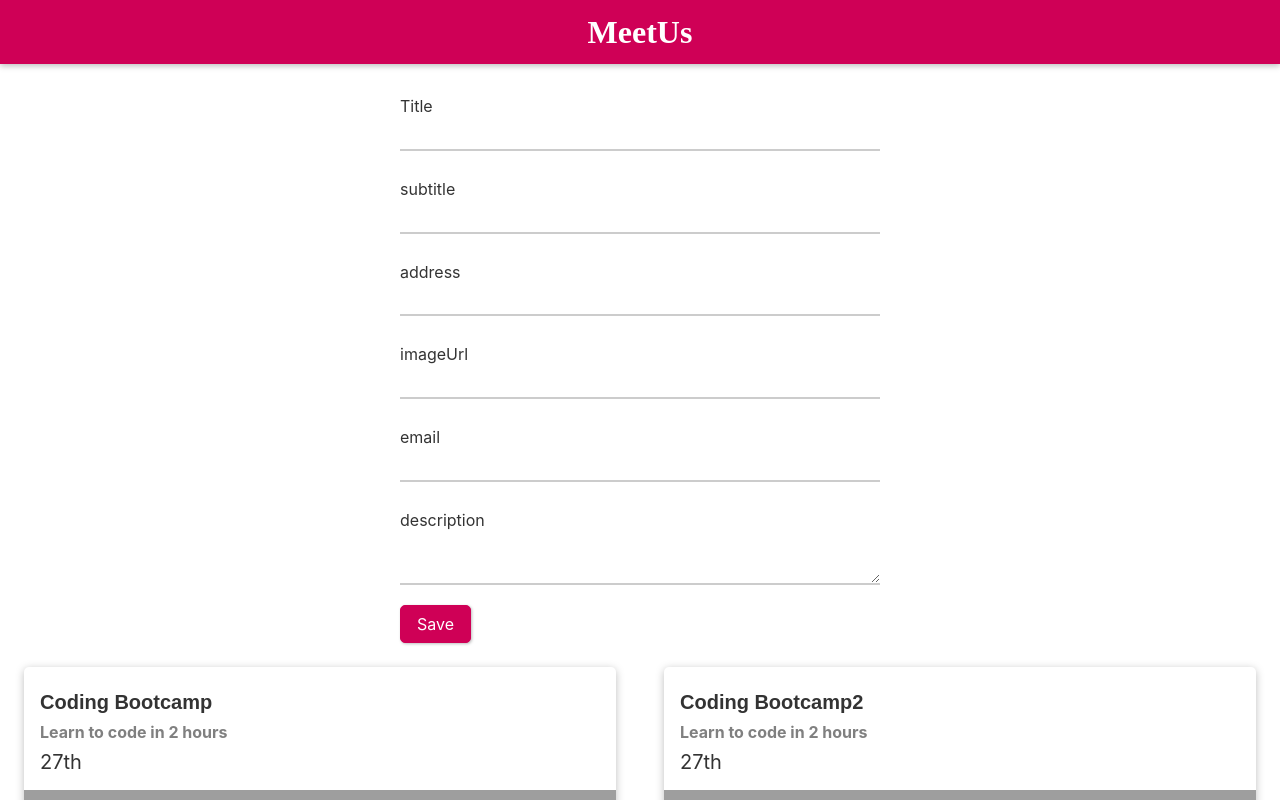
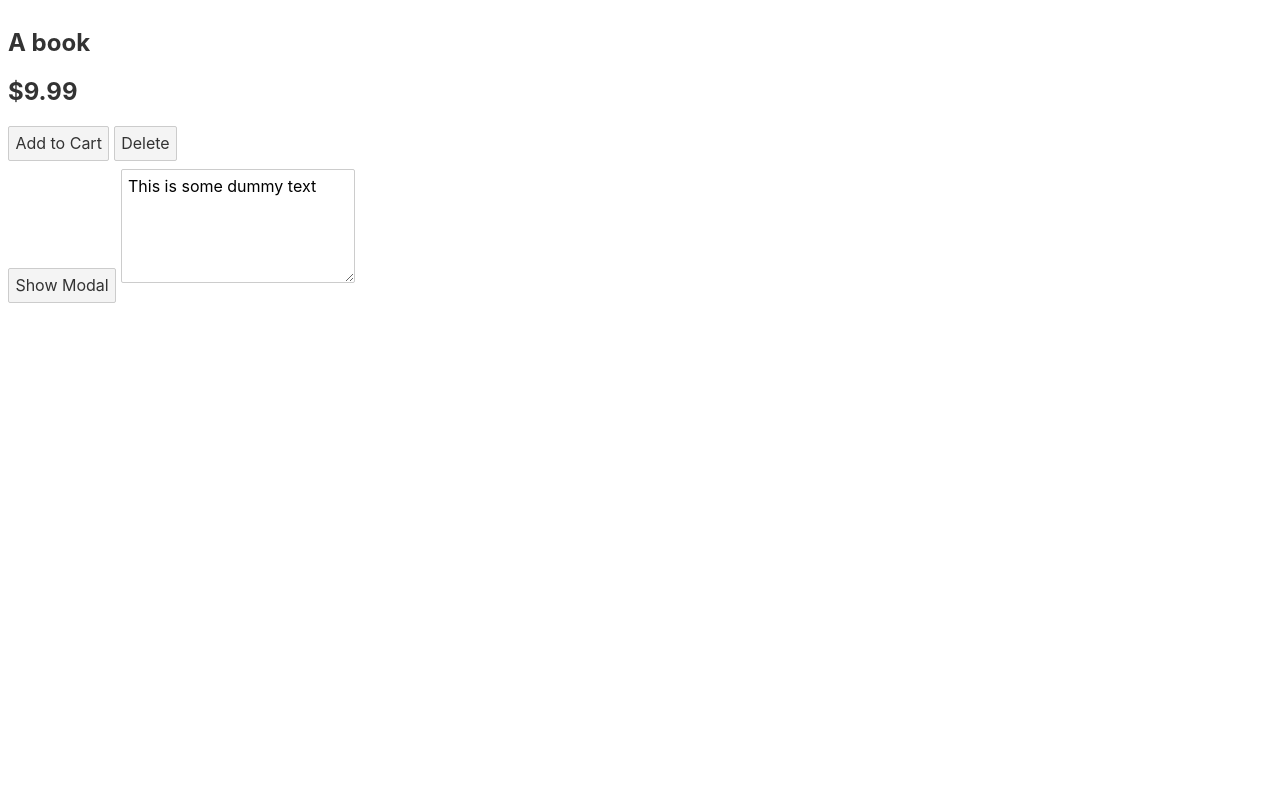
Before and after one commit to chagy/svelte-learn, a Svelte app: page / in a window 1280 px wide. Shown: the top 800 px of the page. Built offline with nearby package versions, Linux system fonts and the light colour scheme; grey boxes are pictures that could not be loaded.

Commit message:
67. Using tick()

```diff
--- a/src/App.svelte
+++ b/src/App.svelte
@@ -1,122 +1,71 @@
 <script>
-  import Header from "./UI/Header.svelte";
-  import MeetupGrid from "./Meetups/MeetupGrid.svelte";
-  import TextInput from "./UI/TextInput.svelte";
-  import Button from "./UI/Button.svelte";
+  import { tick, afterUpdate } from "svelte";
+  import Product from "./Product.svelte";
+  import Modal from "./Modal.svelte";
 
-  let title = "";
-  let subtitle = "";
-  let address = "";
-  let email = "";
-  let description = "";
-  let imageUrl = "";
-
-  let meetups = [
+  let products = [
     {
-      id: "m1",
-      title: "Coding Bootcamp",
-      subtitle: "Learn to code in 2 hours",
-      description: "In this meetup, webi",
-      imageUrl:
-        "https://images.unsplash.com/photo-1568992688065-536aad8a12f6?ixid=MnwxMjA3fDB8MHxwaG90by1wYWdlfHx8fGVufDB8fHx8&ixlib=rb-1.2.1&auto=format&fit=crop&w=1189&q=80",
-      address: "27th",
-      contactEmail: "code@mail.com",
-    },
-    {
-      id: "m2",
-      title: "Coding Bootcamp2",
-      subtitle: "Learn to code in 2 hours",
-      description: "In this meetup, webi",
-      imageUrl:
-        "https://images.unsplash.com/photo-1568992688065-536aad8a12f6?ixid=MnwxMjA3fDB8MHxwaG90by1wYWdlfHx8fGVufDB8fHx8&ixlib=rb-1.2.1&auto=format&fit=crop&w=1189&q=80",
-      address: "27th",
-      contactEmail: "code@mail.com",
-    },
-    {
-      id: "m3",
-      title: "Coding Bootcamp3",
-      subtitle: "Learn to code in 2 hours",
-      description: "In this meetup, webi",
-      imageUrl:
-        "https://images.unsplash.com/photo-1568992688065-536aad8a12f6?ixid=MnwxMjA3fDB8MHxwaG90by1wYWdlfHx8fGVufDB8fHx8&ixlib=rb-1.2.1&auto=format&fit=crop&w=1189&q=80",
-      address: "27th",
-      contactEmail: "code@mail.com",
+      id: "p1",
+      title: "A book",
+      price: 9.99,
     },
   ];
 
-  function addMeetup() {
-    const newMeetup = {
-      id: Math.random().toString(),
-      title: title,
-      subtitle: subtitle,
-      description: description,
-      imageUrl: imageUrl,
-      contactEmail: email,
-      address: address,
-    };
+  let text = "This is some dummy text";
 
-    meetups = [newMeetup, ...meetups];
+  let showModal = false;
+  let closeable = false;
+
+  function addToCart(event) {
+    console.log(event);
+  }
+
+  function deleteProduct(event) {
+    console.log(event);
+  }
+
+  function transform(event) {
+    if (event.which !== 9) {
+      return;
+    }
+    event.preventDefault();
+
+    const selectionStart = event.selectionStart;
+    const selectionEnd = event.selectionEnd;
+    const value = event.target.value;
+
+    text =
+      value.slice(0, selectionStart) +
+      value.slice(selectionStart, selectionEnd).toUpperCase() +
+      value.slice(selectionEnd);
+
+    tick().then(() => {
+      event.target.selectionStart = selectionStart;
+      event.target.selectionEnd = selectionEnd;
+    });
   }
 </script>
 
-<Header />
+{#each products as product}
+  <Product {...product} on:add-to-cart={addToCart} on:delete={deleteProduct} />
+{/each}
 
-<main>
-  <form on:submit|preventDefault={addMeetup}>
-    <TextInput
-      id="title"
-      type="text"
-      label="Title"
-      value={title}
-      on:input={(event) => (title = event.target.value)}
-    />
-    <TextInput
-      id="subtitle"
-      type="text"
-      label="subtitle"
-      value={subtitle}
-      on:input={(event) => (subtitle = event.target.value)}
-    />
-    <TextInput
-      id="address"
-      type="text"
-      label="address"
-      value={address}
-      on:input={(event) => (address = event.target.value)}
-    />
-    <TextInput
-      id="imageUrl"
-      type="text"
-      label="imageUrl"
-      value={imageUrl}
-      on:input={(event) => (imageUrl = event.target.value)}
-    />
-    <TextInput
-      id="email"
-      type="email"
-      label="email"
-      value={email}
-      on:input={(event) => (email = event.target.value)}
-    />
-    <TextInput
-      id="description"
-      controlType="textarea"
-      label="description"
-      value={description}
-      on:input={(event) => (description = event.target.value)}
-    />
-    <Button type="submit" caption="Save" />
-  </form>
-  <MeetupGrid {meetups} />
-</main>
+<button on:click={() => (showModal = true)}>Show Modal</button>
 
-<style>
-  main {
-    margin-top: 5rem;
-  }
-  form {
-    width: 30rem;
-    max-width: 90%;
-    margin: auto;
-  }
-</style>
+{#if showModal}
+  <Modal
+    on:cancel={() => (showModal = false)}
+    on:close={() => (showModal = false)}
+    let:didAgree={closeable}
+  >
+    <h1 slot="header">Hello</h1>
+    <h2>This slot</h2>
+    <button
+      slot="footer"
+      on:click={() => (showModal = false)}
+      disabled={!closeable}>Confirm</button
+    >
+  </Modal>
+{/if}
+
+<textarea rows="5" value={text} on:keydown={transform} />
--- /dev/null
+++ b/src/Modal.svelte
@@ -0,0 +1,86 @@
+<script>
+  import {
+    createEventDispatcher,
+    onMount,
+    onDestroy,
+    beforeUpdate,
+    afterUpdate,
+  } from "svelte";
+
+  const dispatch = createEventDispatcher();
+
+  let agreed = false;
+  let autoscroll = false;
+
+  onMount(() => {
+    console.log("onMount");
+  });
+
+  onDestroy(() => {
+    console.log("onDestroy");
+  });
+
+  beforeUpdate(() => {
+    console.log("beforeUpdate");
+    autoscroll = agreed;
+  });
+
+  afterUpdate(() => {
+    console.log("afterUpdate");
+    if (autoscroll) {
+      const modal = document.querySelector(".modal");
+      modal.scrollTo(0, modal.scrollHeight);
+    }
+  });
+
+  console.log("Script executed!");
+</script>
+
+<div class="backdrop" on:click={() => dispatch("cancel")} />
+<div class="modal">
+  <header><slot name="header" /></header>
+  <div class="content">
+    <slot />
+  </div>
+  <div class="disclaimer">
+    <p>Before you close, you need to agree to our terms</p>
+    <button on:click={() => (agreed = true)}>Agree</button>
+  </div>
+  <footer>
+    <slot name="footer" didAgree={agreed}
+      ><button on:click={() => dispatch("close")} disabled={!agreed}
+        >Close</button
+      ></slot
+    >
+  </footer>
+</div>
+
+<style>
+  .backdrop {
+    position: fixed;
+    top: 0;
+    left: 0;
+    width: 100%;
+    height: 100vh;
+    background: rgba(0, 0, 0, 0.75);
+    z-index: 10;
+  }
+
+  .modal {
+    padding: 1rem;
+    position: fixed;
+    top: 10vh;
+    left: 10%;
+    width: 80%;
+    max-height: 15vh;
+    background: white;
+    border-radius: 5px;
+    z-index: 100;
+    box-shadow: 0 2px 8px rgba(0, 0, 0, 0.26);
+    overflow: scroll;
+  }
+
+  header {
+    border: 1px solid #ccc;
+  }
+</style>
--- /dev/null
+++ b/src/Product.svelte
@@ -0,0 +1,23 @@
+<script>
+  import { createEventDispatcher } from "svelte";
+
+  export let title;
+  export let price;
+  export let bestseller = false;
+
+  const dispatch = createEventDispatcher();
+
+  function addToCart() {
+    dispatch("add-to-cart", { id: "p1" });
+  }
+</script>
+
+<article>
+  <h1>{title}</h1>
+  <h2>${price}</h2>
+  {#if bestseller}
+    <h3>Bestseller</h3>
+  {/if}
+  <button on:click={addToCart}>Add to Cart</button>
+  <button on:click={() => dispatch("delete", "p1")}>Delete</button>
+</article>
```
